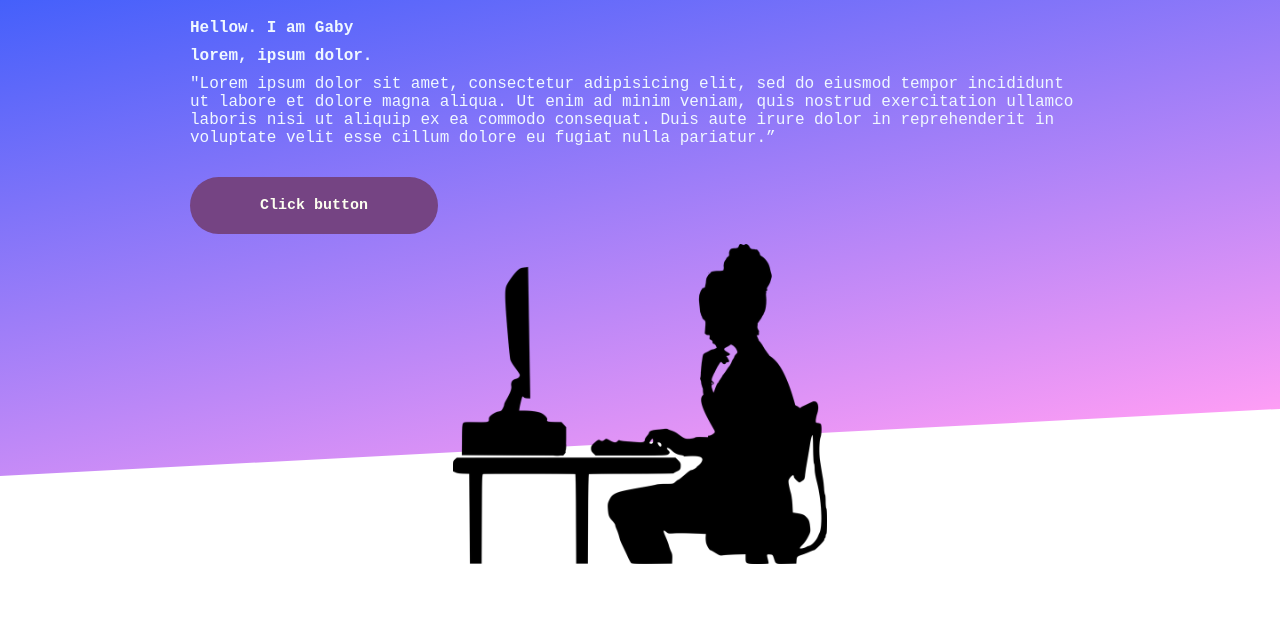
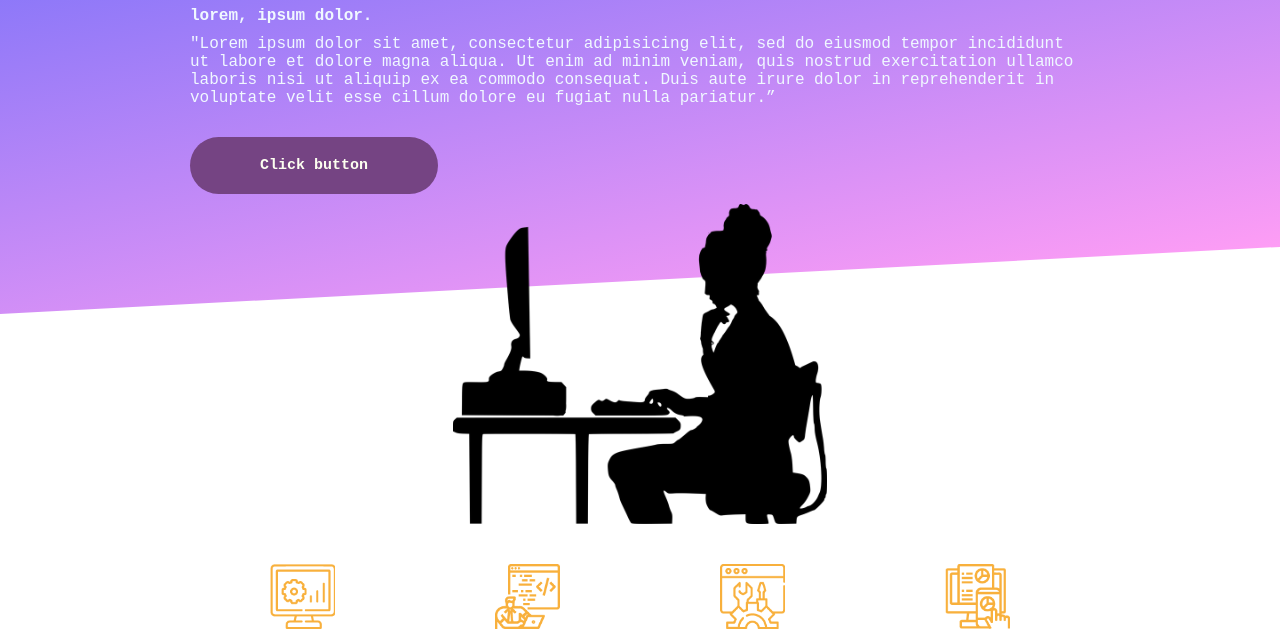
Before and after one commit to Gaby8909/Mipaginapersonal, a plain HTML site: page index.html in a window 1280 px wide. Shown: the part 366-995 px from the top of the page. Before the commit the page ends 930 px from the top, so only its background shows below. Drawn offline with Linux system fonts and the light colour scheme.

Commit message:
creando estilos

```diff
--- a/index.html
+++ b/index.html
@@ -9,18 +9,14 @@
 
 <body>
 
-
 <header class="bg-gradient">
   <div class="grid">
     <nav>
      <a href="#"><img class="img-logo" src="img/fotoPW.webp" height="340" width="507" alt="" srcset=""/> </a>
-
-
     </nav>
   </div>
+</header>
 
-</header>
-<section class="section-first">
     <div class="curtain bg-gradient"></div>
     <div class="grid">
         <div class="wrapper wrapper-first" >
@@ -37,6 +33,17 @@
         </div>
 
     </div>
+<section class="section-first">
+</section>
+<section class="section-second">
+    <div class="grid">
+        <div class="wrapper wrapper-second">
+            <img src="img/backend-icon.png" alt="" srcset="" class="icons-section-second">
+            <img src="img/frontend-icon.png" alt="" srcset="" class="icons-section-second">
+            <img src="img/icon-consultoria.png" alt="" srcset="" class="icons-section-second">
+            <img src="img/icon-ux-ui.png" alt="" srcset="" class="icons-section-second">
+        </div>
+    </div>
 </section>
 </body>
 </html>
--- a/style.css
+++ b/style.css
@@ -96,3 +96,13 @@
 .img-container-one{
    background-image: url("img/programagora.webp");
 }
+.wrapper-second {
+    display: flex;
+    align-items: center;
+    justify-content:space-around;
+}
+.icons-section-second{
+    width: 65px;
+
+
+}
```
Also changed, not shown: img/backend-icon.png (added), img/frontend-icon.png (added), img/icon-consultoria.png (added), img/icon-ux-ui.png (added).
